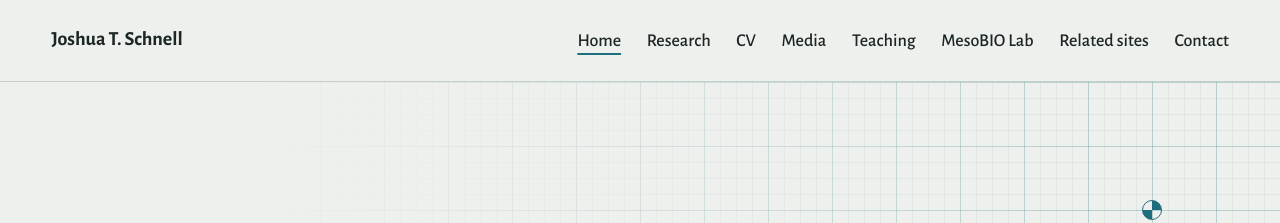
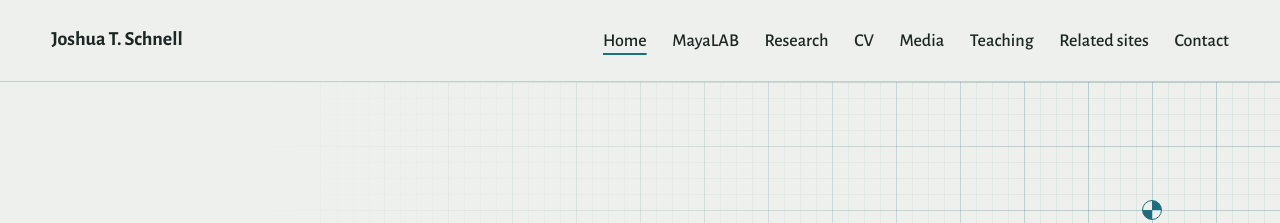
Before and after one commit to Joshua-Schnell/joshua-schnell.github.io, a Jekyll site: the page built from index.md, in a window 1280 px wide. Shown: the top 223 px of the page. Built offline with Jekyll 4.4.1, drawn with Linux system fonts in a browser that asks for light colours.

Commit message:
Update _data/navigation.yml (via Pages CMS)

```diff
--- a/_data/navigation.yml
+++ b/_data/navigation.yml
@@ -1,5 +1,7 @@
 - title: Home
   url: /
+- title: MayaLAB
+  url: /lab/
 - title: Research
   url: /research/
 - title: CV
@@ -8,8 +10,6 @@
   url: /media/
 - title: Teaching
   url: /teaching/
-- title: MesoBIO Lab
-  url: /lab/
 - title: Related sites
   url: /related/
 - title: Contact
```
